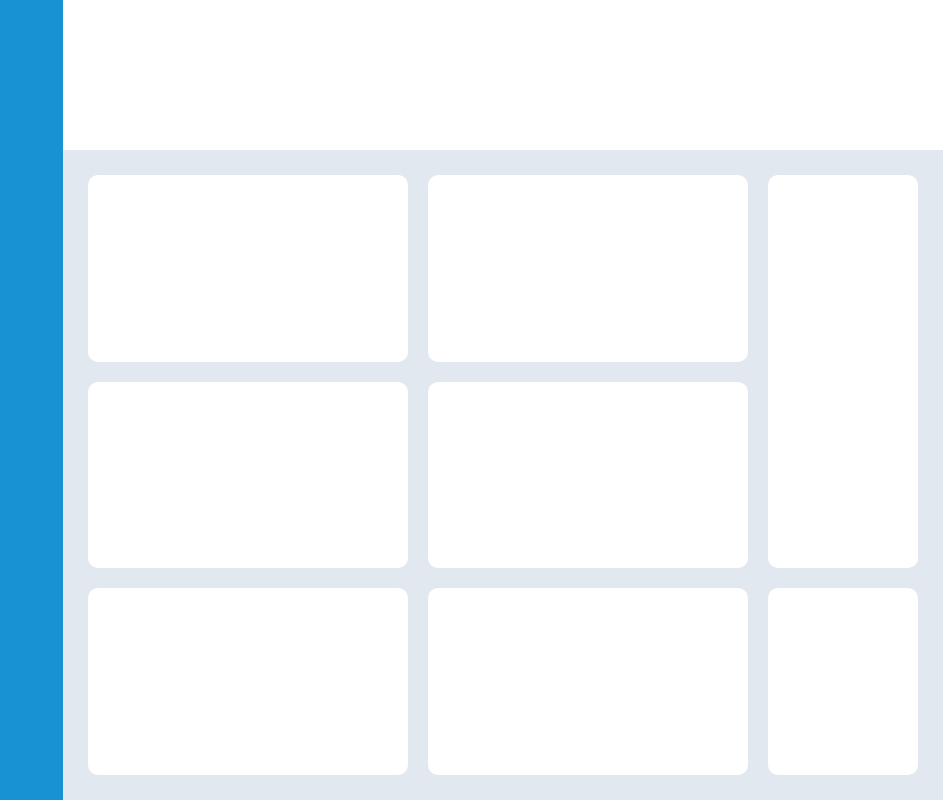
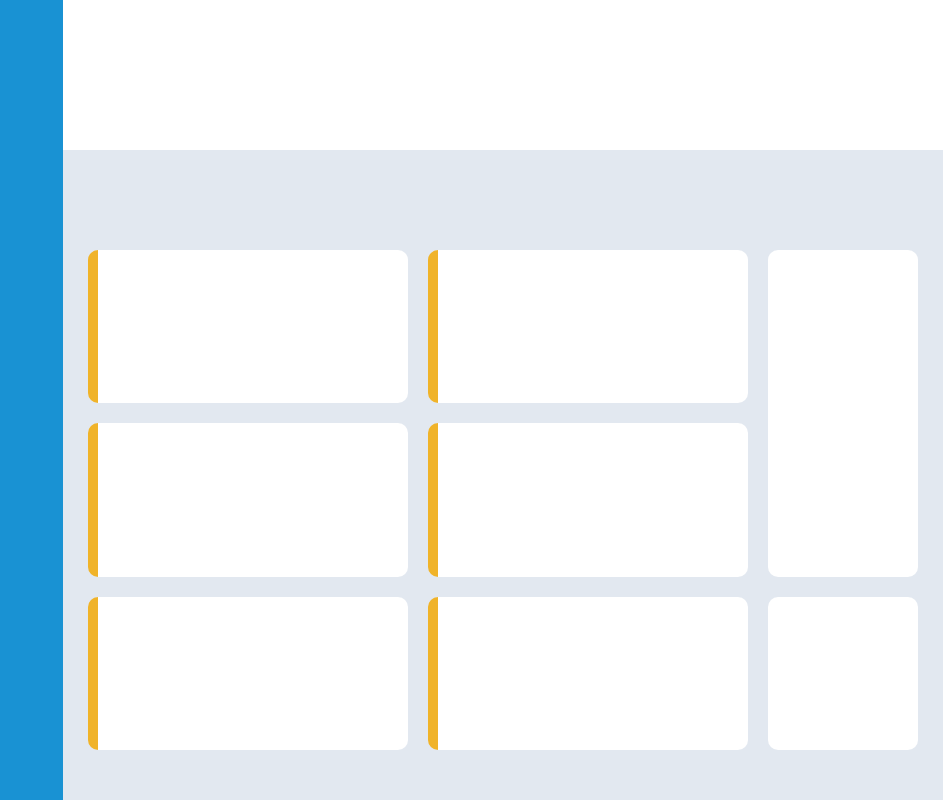
Before and after one commit to nbwedev/the-odin-project, a plain HTML site: page full-stack-javascript/fullstack-01-intermediate-html-css/07-admin-dashboard/index.html in a window 1280 px wide. Shown: the whole page, without its empty margins (337-1280 px from the left). Drawn offline with Linux system fonts and the light colour scheme.

Commit message:
feat: add border, border-color in card elements

```diff
--- a/full-stack-javascript/fullstack-01-intermediate-html-css/07-admin-dashboard/style.css
+++ b/full-stack-javascript/fullstack-01-intermediate-html-css/07-admin-dashboard/style.css
@@ -10,6 +10,7 @@
   --main-background-color: #e2e8f0;
   --header-background-color: #ffffff;
   --sidebar-background-color: #1992d3;
+  --card-border-color: #f0b329;
 }
 
 body {
@@ -38,7 +39,7 @@ body {
   background-color: var(--main-background-color);
 
   /* Add padding around the main container */
-  padding: 25px;
+  padding: 100px 25px 50px 25px;
 
   /* Grid-template-area based positioning */
   grid-area: main;
@@ -81,6 +82,20 @@ body {
   border-radius: 10px;
 }
 
+/* Applies side border for these cards. */
+.card:nth-child(1),
+.card:nth-child(2),
+.card:nth-child(5),
+.card:nth-child(6),
+.card:nth-child(7),
+.card:nth-child(8) {
+  border-bottom-style: solid;
+  border-left-width: 10px;
+  border-left-style: solid;
+  border-bottom-width: 0px;
+  border-color: var(--card-border-color);
+}
+
 .card:nth-child(1) {
   grid-area: c1;
 }
```
